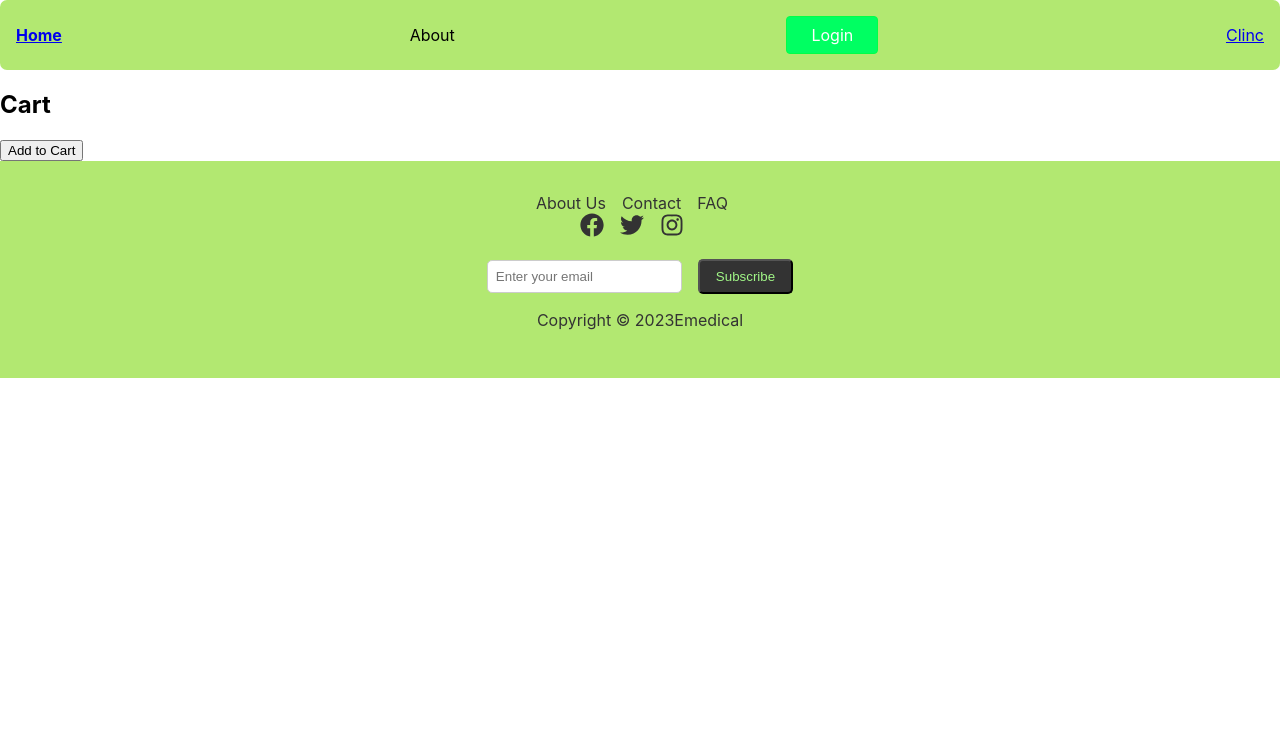
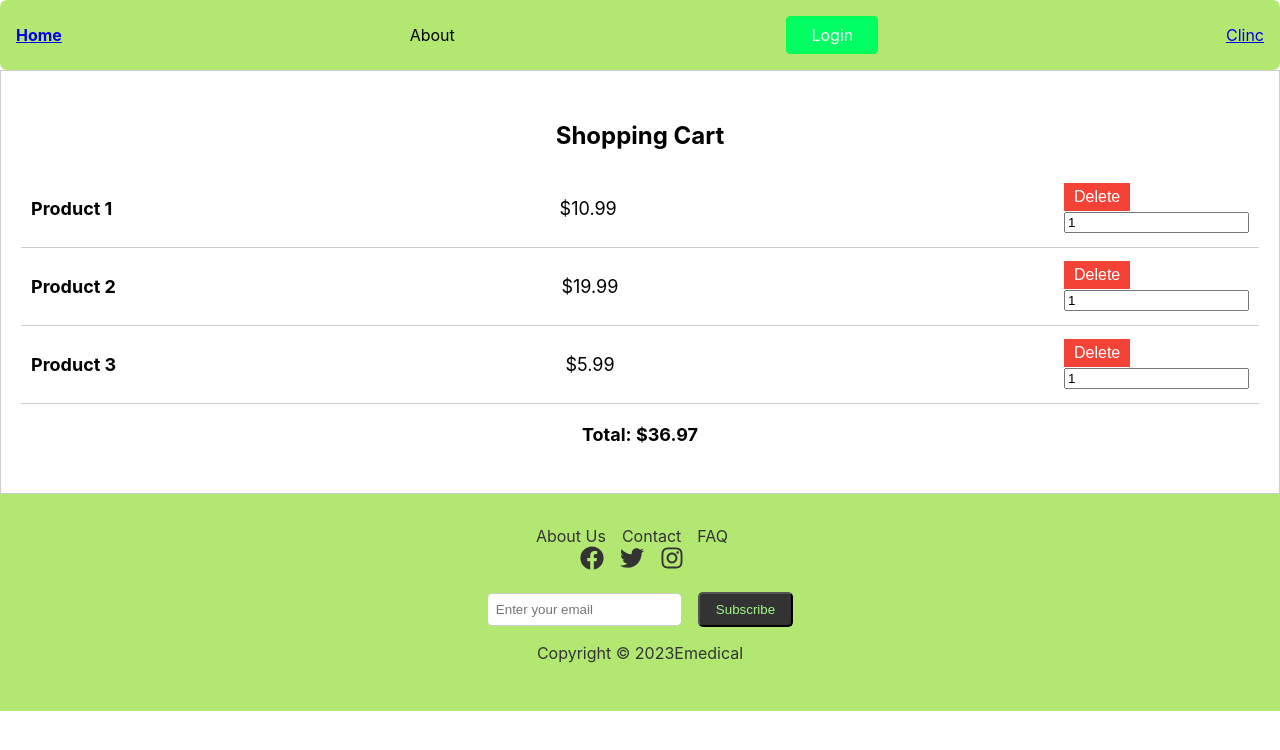
Before and after one commit to Ankitaayush/emedical, a React (Create React App) app: page /cart in a window 1280 px wide. Shown: the top 750 px of the page. Built offline with nearby package versions, Linux system fonts and the light colour scheme.

Commit message:
fixed clinic page

```diff
--- a/src/components/cart.js
+++ b/src/components/cart.js
@@ -1,30 +1,82 @@
 import React, { useState } from 'react';
-import "../public/cart.css"
-const Cart = () => {
-  const [items, setItems] = useState([]);
+import '../public/cart.css';
 
-  const addToCart = item => {
-    setItems([...items, item]);
-  };
-
-  const removeFromCart = index => {
-    setItems(items.filter((item, i) => i !== index));
+function CartItem({ id, name, price, quantity, onDelete, onAdd }) {
+  const handleQuantityChange = (event) => {
+    const newQuantity = Number(event.target.value);
+    onAdd(id, newQuantity);
   };
 
   return (
-    <div>
-      <h2>Cart</h2>
-      <ul>
-        {items.map((item, index) => (
-          <li key={index}>
-            {item}
-            <button onClick={() => removeFromCart(index)}>Remove</button>
-          </li>
-        ))}
-      </ul>
-      <button onClick={() => addToCart('Medical Item')}>Add to Cart</button>
+    <div className="CartItem">
+      <p className="CartItem-name">{name}</p>
+      <p className="CartItem-price">${price}</p>
+      <div className="CartItem-controls">
+        <button className="CartItem-delete" onClick={() => onDelete(id)}>Delete</button>
+        <div>
+          <input
+            className="CartItem-quantity"
+            type="number"
+            min="1"
+            value={quantity}
+            onChange={handleQuantityChange}
+          />
+        </div>
+      </div>
     </div>
   );
-};
+}
+
+function Cart() {
+  const [items, setItems] = useState([
+    { id: 1, name: 'Product 1', price: 10.99, quantity: 1 },
+    { id: 2, name: 'Product 2', price: 19.99, quantity: 1 },
+    { id: 3, name: 'Product 3', price: 5.99, quantity: 1 },
+  ]);
+
+  const handleDeleteItem = (id) => {
+    setItems(items.filter((item) => item.id !== id));
+  };
+
+  const handleAddItem = (id, quantity) => {
+    const existingItem = items.find((item) => item.id === id);
+    if (existingItem) {
+      const updatedItems = items.map((item) => {
+        if (item.id === id) {
+          return {
+            ...item,
+            quantity: item.quantity + quantity,
+          };
+        } else {
+          return item;
+        }
+      });
+      setItems(updatedItems);
+    } else {
+      const item = { id, name: `Product ${id}`, price: Math.floor(Math.random() * 10) + 1, quantity };
+      setItems([...items, item]);
+    }
+  };
+
+
+  const total = items.reduce((acc, curr) => acc + curr.price * curr.quantity, 0);
+
+  return (
+    <div className="Cart-wrapper">
+      <div className="Cart">
+        <h2 className="Cart-title">Shopping Cart</h2>
+        {items.map((item) => (
+          <CartItem
+            key={item.id}
+            {...item}
+            onDelete={handleDeleteItem}
+            onAdd={handleAddItem}
+          />
+        ))}
+        <h3 className="Cart-total">Total: ${total.toFixed(2)}</h3>
+      </div>
+    </div>
+  );
+}
 
 export default Cart;
--- a/src/components/clinic.js
+++ b/src/components/clinic.js
@@ -1,12 +1,13 @@
 import React, { useState } from 'react';
 import '../public/clinic.css';
+
 const clinics = [
-  { name: 'Clinic 1', address: '123 Main St.', price: '$100', distance: '5 miles', id: 1 },
-  { name: 'Clinic 2', address: '456 Elm St.', price: '$200', distance: '10 miles', id: 2 },
-  { name: 'Clinic 3', address: '789 Oak St.', price: '$300', distance: '15 miles', id: 3 },
-  { name: 'Clinic 2', address: '456 Elm St.', price: '$200', distance: '10 miles', id: 2 },
-  { name: 'Clinic 3', address: '789 Oak St.', price: '$300', distance: '15 miles', id: 3 },
-
+  { name: 'Clinic 1', address: '123 Main St.', price: '$100', distance: '5', id: 1 },
+  { name: 'Clinic 2', address: '456 Elm St.', price: '$200', distance: '10', id: 2 },
+  { name: 'Clinic 3', address: '789 Oak St.', price: '$300', distance: '15', id: 3 },
+  { name: 'Clinic 4', address: '123 Main St.', price: '$250', distance: '20', id: 4 },
+  { name: 'Clinic 5', address: '456 Elm St.', price: '$150', distance: '8', id: 5 },
+  { name: 'Clinic 6', address: '789 Oak St.', price: '$175', distance: '12', id: 6 },
 ];
 
 const ClinicList = () => {
@@ -16,26 +17,56 @@ const ClinicList = () => {
   const handleSearch = (event) => {
     setSearchTerm(event.target.value);
     setFilteredClinics(
-      clinics.filter(clinic => clinic.name.toLowerCase().includes(searchTerm.toLowerCase()))
+      clinics.filter(clinic => clinic.name.toLowerCase().includes(event.target.value.toLowerCase()))
     );
   };
+
+  const handleFilter = (type) => {
+    let filteredClinics = clinics.slice();
+    if (type === 'price') {
+      filteredClinics.sort((a, b) => {
+        return parseInt(a.price.substring(1)) - parseInt(b.price.substring(1));
+      });
+    } else if (type === 'distance') {
+      filteredClinics.sort((a, b) => {
+        return parseInt(a.distance) - parseInt(b.distance);
+      });
+    }
+    setFilteredClinics(filteredClinics);
+  };
+
+  const filteredAndSearchedClinics = filteredClinics.filter(clinic => clinic.name.toLowerCase().includes(searchTerm.toLowerCase()));
 
   return (
     <div>
       <div className="search-container1">
         <input type="text" placeholder="Search clinics" value={searchTerm} onChange={handleSearch} />
-        <button className="btn">Search</button>
+        <button className="btn99">Search</button>
       </div>
+      <div className="filter-container">
+        <button className="filter-btn1" onClick={() => handleFilter('price')}>Sort by Price</button>
+        <button className="filter-btn2" onClick={() => handleFilter('distance')}>Sort by Distance</button>
+      </div>
+      <div className="flex">
+        {/* <div className="flex1"> */}
+      <div className="certificates">
+        <h2>CERTIFICATIONS</h2>
+      </div>
+      {/* <div className="lab-rating">
+<h2>lab-rating</h2>
+      </div> */}
+      {/* </div> */}
       <ul>
-        {filteredClinics.map(clinic => (
+        {filteredAndSearchedClinics.map(clinic => (
           <li className="li1" key={clinic.id}>
             <h3>{clinic.name}</h3>
             <p>Address: {clinic.address}</p>
-            <p>Price: {clinic.price} | Distance: {clinic.distance}</p>
-            <button className="btn">Book</button>
+            <p>Price: {clinic.price} | Distance: {clinic.distance} miles</p>
+            <button className="btn91">Book</button>
           </li>
         ))}
       </ul>
+      </div>
     </div>
   );
 };
--- a/src/public/cart.css
+++ b/src/public/cart.css
@@ -1,58 +1,57 @@
-.cart {
-    width: 500px;
-    margin: 50px auto;
-    text-align: center;
-    border: 1px solid #ccc;
-    border-radius: 10px;
-    box-shadow: 0 2px 5px #ccc;
+.Cart {
+  display: flex;
+  flex-direction: column;
+  align-items: center;
+  margin: 20px;
 }
 
-  .cart h2 {
-    margin-top: 0;
-    padding: 20px;
-    background-color: #4CAF50;
-    color: white;
+.Cart-title {
   font-size: 24px;
   font-weight: bold;
-    border-top-left-radius: 10px;
-    border-top-right-radius: 10px;
 }
 
-  .cart ul {
-    list-style: none;
-    padding: 20px;
-    margin: 0;
+.Cart-total {
+  font-size: 18px;
+  font-weight: bold;
+  margin-top: 20px;
 }
 
-  .cart li {
+.CartItem {
   display: flex;
   justify-content: space-between;
   align-items: center;
-    margin-bottom: 20px;
+  width: 100%;
+  border-bottom: 1px solid #ccc;
   padding: 10px;
-    background-color: #f9f9f9;
-    border-radius: 5px;
-    box-shadow: 0 1px 2px #ccc;
 }
 
-  .cart button {
-    background-color: #4CAF50;
+.CartItem-name {
+  font-size: 18px;
+  font-weight: bold;
+}
+
+.CartItem-price {
+  font-size: 18px;
+}
+
+.CartItem-delete {
+  background-color: #f44336;
   color: white;
   border: none;
-    padding: 10px 20px;
+  padding: 5px 10px;
+  font-size: 16px;
   cursor: pointer;
-    border-radius: 5px;
-    font-weight: bold;
-    box-shadow: 0 2px 5px #ccc;
-    transition: all 0.3s ease-in-out;
 }
-
-  .cart button:hover {
-    transform: translateY(-2px);
-    box-shadow: 0 4px 10px #ccc;
+.Cart-wrapper {
+  border: 1px solid #ccc;
+  padding: 10px;
 }
-
-  .cart button:active {
-    transform: translateY(2px);
-    box-shadow: 0 1px 2px #ccc;
+.CartItem-add {
+  background-color: #4caf50;
+  color: white;
+  border: none;
+  padding: 5px 10px;
+  font-size: 16px;
+  cursor: pointer;
+  margin-left: 10px;
 }
--- a/src/public/clinic.css
+++ b/src/public/clinic.css
@@ -2,6 +2,7 @@
   display: flex;
   justify-content: center;
   margin: 1rem 0;
+
 }
 /* body {
   background-color: #e5f2e5;
@@ -17,24 +18,83 @@ input[type="text"] {
   margin-right: 1rem;
 }
 
-.btn {
+.btn99 {
   padding: 0.5rem 1rem;
-  background-color: rgb(95, 201, 236);
+  background-color: rgb(122, 205, 233);
   border-radius: 5px;
   border: none;
   color: white;
   font-size: 1rem;
+  height: 50px;
   cursor: pointer;
 }
+.lab-rating
+{
+  border:black solid 1px ;
+  width: 35%;
+  height: 500px;
+}
+.btn91 {
+  padding: 0.5rem 1rem;
+  background-color: rgb(122, 159, 233);
+  border-radius: 5px;
+  border: none;
+  color: white;
+  font-size: 1rem;
 
+  cursor: pointer;
+}
+.flex{
+  display: flex;
+
+}
+.flex1{
+  display: flex;
+  flex-direction: column;
+}
+.certificates{
+  border:black solid 1px ;
+  width: 35%;
+  height: 500px;
+}
 .li1 {
   list-style-type: none;
   padding: 1rem;
   border: 1px solid lightgray;
-  width: 35%;
+  width: 305%;
   border-radius: 12px;
   margin-bottom: 1rem;
- margin-left: 550px;
- background-color:rgb(240, 214, 192);
+  margin-left: auto;
+  background-color: rgb(240, 214, 192);
+}
+
+.filter-btn1 {
+  background-color: #7feb82;
+  color: white;
+  border: none;
+  padding: 10px 20px;
+  border: black solid 1px;
+  font-size: 16px;
+  cursor: pointer;
+  border-radius: 5px;
+  margin-left: 51%;
 
 }
+.filter-btn2 {
+  background-color: #67c9e8;
+  color: white;
+  border: black solid 1px;
+  padding: 10px 20px;
+  font-size: 16px;
+  cursor: pointer;
+  border-radius: 5px;
+
+}
+.filter-btn:hover {
+  background-color: #3e8e41;
+}
+/*
+.filter-container
+{
+  margin-left: 50%;
+} */
```
Lines whose indentation alone changed are shown as unchanged.
